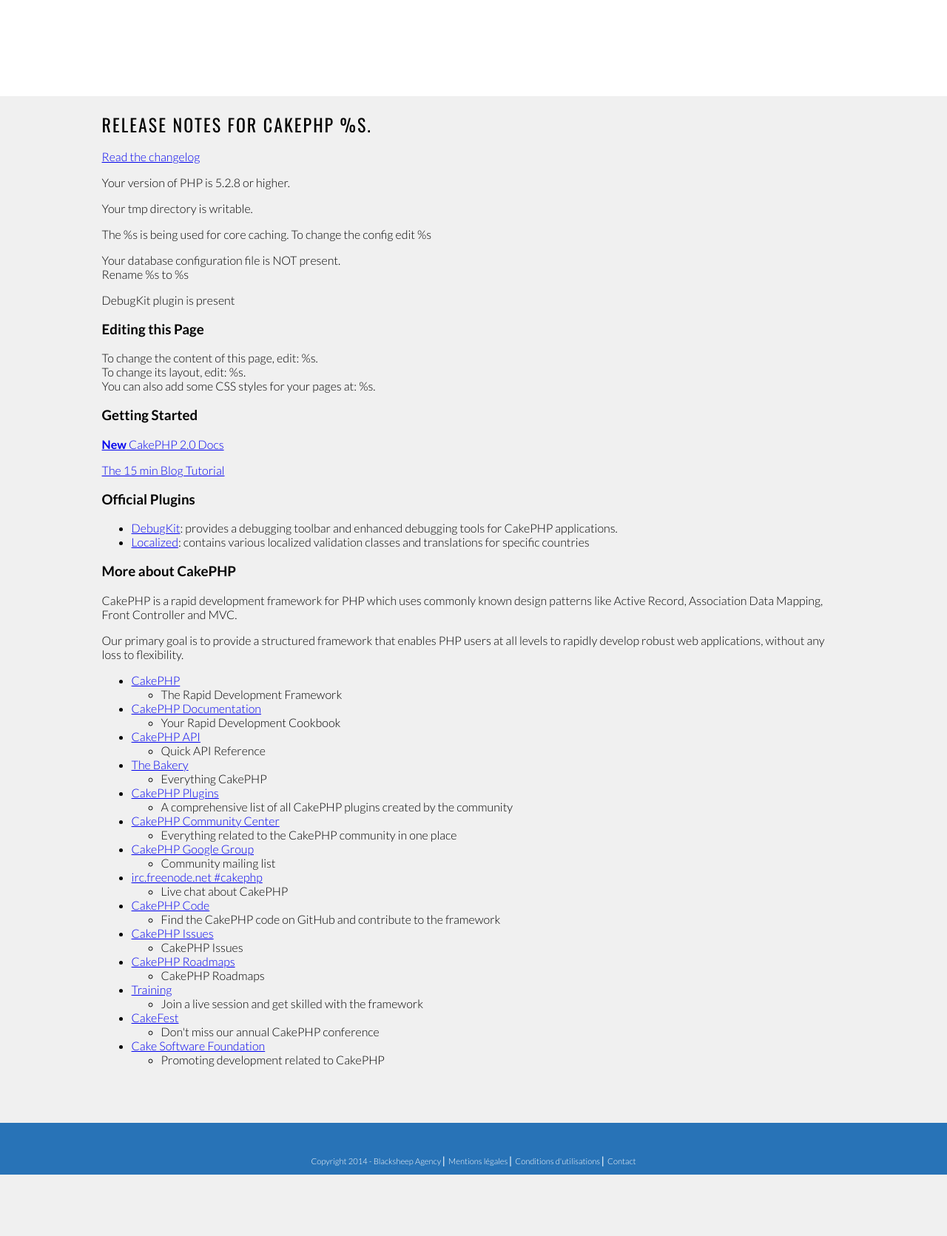
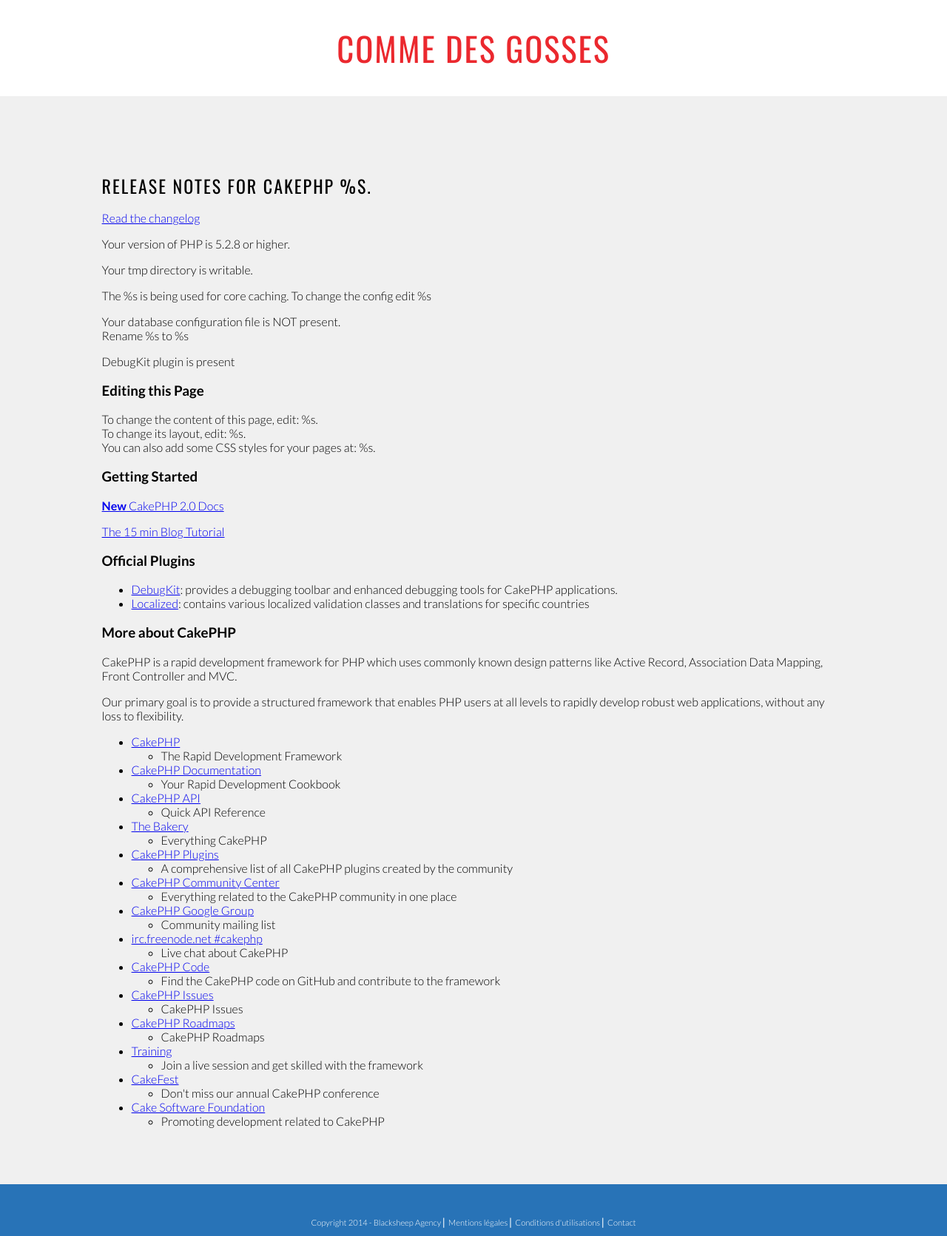
Before and after one commit to BlackSheepAgency/BlackSheep, a CakePHP app: the page made by app/View/Pages/home.ctp in a window 1280 px wide. Shown: the whole page at 74% size. Before the commit the page ends 1588 px from the top, so only its background shows below. Run offline with PHP 8.4 and a stand-in for CakePHP, Linux system fonts and the light colour scheme; the template is opened without the code that fills it, so the values that code supplies are empty; some libraries are stand-ins or nearby versions.

Commit message:
change home

```diff
--- a/app/View/Home/index.ctp
+++ b/app/View/Home/index.ctp
@@ -1,5 +1,5 @@
 <div class="wrapper">
-	<h1 class="nos">Ton papy c'est ton pote !</h1>
+	<h2 class="nos">Ton papy c'est ton pote !</h2>
 	<div class="timer">
 		<div id="defaultCountdown"></div>
 	</div>
--- a/app/View/Layouts/default.ctp
+++ b/app/View/Layouts/default.ctp
@@ -35,6 +35,7 @@
 	<div id="container">
 
 		<header id="header">
+			<h1>Comme des Gosses</h1>
 			<!--<a href="/BlackSheep/Home" id="logo">
 				<img src="img/logo.png"/>
 			</a>-->
--- a/app/webroot/css/index.css
+++ b/app/webroot/css/index.css
@@ -18,16 +18,25 @@
 body {
   font-family: "Lato";
   font-weight: 300;
+  /*
+  margin:0;
+  padding:0;
+  background: url(../img/vieille.jpg) no-repeat center fixed;
+  -webkit-background-size: cover;
+  -moz-background-size: cover;
+  -o-background-size: cover;
+  background-size: cover;
+  */
 }
 
-/* line 31, ../sass/index.scss */
+/* line 40, ../sass/index.scss */
 header {
   height: 130px;
   text-align: center;
   background: #fff;
 }
 
-/* line 38, ../sass/index.scss */
+/* line 47, ../sass/index.scss */
 footer {
   height: 70px;
   text-align: center;
@@ -35,7 +44,30 @@
   margin-top: 40px;
 }
 
-/* line 45, ../sass/index.scss */
+/* line 54, ../sass/index.scss */
+h1 {
+  font-family: "Oswald";
+  font-size: 2.8em;
+  text-transform: uppercase;
+  color: #eb282e;
+  font-weight: 400;
+  letter-spacing: 2px;
+  text-align: center;
+  margin-top: 0;
+  line-height: 130px;
+}
+
+/* line 66, ../sass/index.scss */
+h2 {
+  font-family: "Oswald";
+  font-size: 1.5em;
+  text-transform: uppercase;
+  font-weight: 400;
+  letter-spacing: 2px;
+  margin: 0;
+}
+
+/* line 75, ../sass/index.scss */
 #logo {
   width: 150px;
   height: 130px;
@@ -44,49 +76,49 @@
   display: block;
 }
 
-/* line 53, ../sass/index.scss */
+/* line 83, ../sass/index.scss */
 #content {
   width: 78.5%;
   margin: 0 auto;
-  padding: 20px 0 20px 0;
+  padding: 103px 0 20px 0;
 }
 
-/* line 59, ../sass/index.scss */
+/* line 89, ../sass/index.scss */
 .cap {
   text-align: center;
 }
 
-/* line 63, ../sass/index.scss */
+/* line 93, ../sass/index.scss */
 .red {
   color: red;
 }
 
-/* line 66, ../sass/index.scss */
+/* line 96, ../sass/index.scss */
 .green {
   color: green;
 }
 
-/* line 70, ../sass/index.scss */
+/* line 100, ../sass/index.scss */
 .orange {
   color: #ef9d33;
 }
 
-/* line 74, ../sass/index.scss */
+/* line 104, ../sass/index.scss */
 .valid-cap {
   margin-top: 25px;
 }
 
-/* line 78, ../sass/index.scss */
+/* line 108, ../sass/index.scss */
 .pas-cap {
   text-align: right;
 }
 
-/* line 82, ../sass/index.scss */
+/* line 112, ../sass/index.scss */
 .publish {
   text-align: left;
 }
 
-/* line 86, ../sass/index.scss */
+/* line 116, ../sass/index.scss */
 .publications {
   text-align: left;
   width: 800px;
@@ -94,23 +126,23 @@
   margin-top: 20px;
 }
 
-/* line 93, ../sass/index.scss */
+/* line 123, ../sass/index.scss */
 .publication_picture, .publication_txt {
   display: inline-block;
   vertical-align: top;
 }
 
-/* line 98, ../sass/index.scss */
+/* line 128, ../sass/index.scss */
 .publication_txt {
   margin-left: 15px;
 }
 
-/* line 102, ../sass/index.scss */
+/* line 132, ../sass/index.scss */
 .publication_pseudo {
   font-weight: bold;
 }
 
-/* line 106, ../sass/index.scss */
+/* line 136, ../sass/index.scss */
 .pop-up {
   width: 400px;
   background-color: #eee;
@@ -125,50 +157,50 @@
   margin-top: -200px;
   margin-left: -200px;
 }
-/* line 121, ../sass/index.scss */
+/* line 151, ../sass/index.scss */
 .pop-up.pop-up-publish form {
   border: 1px solid black;
 }
-/* line 126, ../sass/index.scss */
+/* line 156, ../sass/index.scss */
 .pop-up form {
   padding: 10px;
   margin-top: 10px;
 }
-/* line 130, ../sass/index.scss */
+/* line 160, ../sass/index.scss */
 .pop-up input {
   margin-bottom: 10px;
   /*font-style: italic;*/
   text-align: center;
 }
-/* line 135, ../sass/index.scss */
+/* line 165, ../sass/index.scss */
 .pop-up label {
   width: 100px;
 }
 
-/* line 141, ../sass/index.scss */
+/* line 171, ../sass/index.scss */
 .style_input {
   text-align: left;
   margin-top: 10px;
 }
-/* line 145, ../sass/index.scss */
+/* line 175, ../sass/index.scss */
 .style_input.style_input_submit {
   text-align: center;
 }
-/* line 149, ../sass/index.scss */
+/* line 179, ../sass/index.scss */
 .style_input label, .style_input input[type=text] {
   width: 100px;
   display: inline-block;
   text-align: left;
   vertical-align: top;
 }
-/* line 155, ../sass/index.scss */
+/* line 185, ../sass/index.scss */
 .style_input input[type=text], .style_input textarea {
   width: 200px;
   padding: 8px 10px 8px 3px;
   font-size: 15px;
 }
 
-/* line 162, ../sass/index.scss */
+/* line 192, ../sass/index.scss */
 .close {
   position: absolute;
   right: 9px;
@@ -182,41 +214,20 @@
 }
 
 /*--------LANDING PAGE-------*/
-/* line 176, ../sass/index.scss */
+/* line 206, ../sass/index.scss */
 .wrapper {
   width: 501px;
   margin: auto;
 }
 
-/* line 181, ../sass/index.scss */
-h1 {
-  font-family: "Oswald";
-  font-size: 2.42em;
-  text-transform: uppercase;
-  color: #fff;
-  font-weight: 400;
-  letter-spacing: 2px;
-  text-align: center;
-}
-
-/* line 191, ../sass/index.scss */
-h2 {
-  font-family: "Oswald";
-  font-size: 1.5em;
-  text-transform: uppercase;
-  font-weight: 400;
-  letter-spacing: 2px;
-  margin: 0;
-}
-
-/* line 200, ../sass/index.scss */
+/* line 211, ../sass/index.scss */
 .msg_reseaux {
   width: 50%;
   margin: auto;
   text-align: center;
   position: relative;
 }
-/* line 206, ../sass/index.scss */
+/* line 217, ../sass/index.scss */
 .msg_reseaux p {
   font-family: "Nothing You Could Do", cursive;
   font-size: 1.8em;
@@ -224,17 +235,17 @@
   height: 50px;
 }
 
-/* line 214, ../sass/index.scss */
+/* line 225, ../sass/index.scss */
 .jaune {
   color: #f9e367;
 }
 
-/* line 218, ../sass/index.scss */
+/* line 229, ../sass/index.scss */
 .bleu {
   color: #a3d7dc;
 }
 
-/* line 222, ../sass/index.scss */
+/* line 233, ../sass/index.scss */
 .frame {
   height: auto;
   position: relative;
@@ -244,50 +255,50 @@
   margin-bottom: 50px;
   border: solid 1px #ddd;
 }
-/* line 231, ../sass/index.scss */
+/* line 242, ../sass/index.scss */
 .frame p {
   font-family: "Lato";
   line-height: 1.4;
   font-weight: 300;
 }
 
-/* line 238, ../sass/index.scss */
+/* line 249, ../sass/index.scss */
 .reseaux {
   margin: auto;
   width: 50%;
   text-align: center;
 }
-/* line 243, ../sass/index.scss */
+/* line 254, ../sass/index.scss */
 .reseaux ul {
   margin-top: 4em;
   padding: 0;
 }
-/* line 249, ../sass/index.scss */
+/* line 260, ../sass/index.scss */
 .reseaux li {
   display: inline-block;
   list-style: none;
   padding-right: 0.6em;
 }
-/* line 256, ../sass/index.scss */
+/* line 267, ../sass/index.scss */
 .reseaux p {
   font-family: "Nothing You Could Do", cursive;
   font-size: 1.8em;
 }
-/* line 261, ../sass/index.scss */
+/* line 272, ../sass/index.scss */
 .reseaux a#fb_icon {
   background-image: url("../img/fb_icon.png");
   width: 40px;
   height: 40px;
   display: block;
 }
-/* line 268, ../sass/index.scss */
+/* line 279, ../sass/index.scss */
 .reseaux a#twitter_icon {
   background-image: url("../img/twitter_icon.png");
   width: 40px;
   height: 40px;
   display: block;
 }
-/* line 275, ../sass/index.scss */
+/* line 286, ../sass/index.scss */
 .reseaux a#youtube_icon {
   background-image: url("../img/youtube_icon.png");
   width: 40px;
@@ -295,69 +306,72 @@
   display: block;
 }
 
-/* line 283, ../sass/index.scss */
+/* line 294, ../sass/index.scss */
 .timer {
   position: relative;
   display: block;
   height: 100px;
 }
 
-/* line 289, ../sass/index.scss */
+/* line 300, ../sass/index.scss */
 #defaultCountdown span span:nth-child(1) span:first-child {
   border: solid 1px #2873b7;
 }
 
-/* line 292, ../sass/index.scss */
+/* line 303, ../sass/index.scss */
 #defaultCountdown span span:nth-child(2) span:first-child {
   border: solid 1px #8fc549;
 }
 
-/* line 295, ../sass/index.scss */
+/* line 306, ../sass/index.scss */
 #defaultCountdown span span:nth-child(3) span:first-child {
   border: solid 1px #ef9d33;
 }
 
-/* line 298, ../sass/index.scss */
+/* line 309, ../sass/index.scss */
 #defaultCountdown span span:nth-child(4) span:first-child {
   border: solid 1px #eb282e;
 }
 
-/* line 302, ../sass/index.scss */
+/* line 313, ../sass/index.scss */
 .countdown-period {
   color: white;
 }
 
-/* line 306, ../sass/index.scss */
+/* line 317, ../sass/index.scss */
 .lancement {
   color: #eb282e;
 }
 
-/* line 310, ../sass/index.scss */
+/* line 321, ../sass/index.scss */
 .nos {
   color: #ef9d33;
+  font-size: 2.3em;
+  text-align: center;
+  margin-bottom: 20px;
 }
 
-/* line 314, ../sass/index.scss */
+/* line 328, ../sass/index.scss */
 #defaultCountdown span span:nth-child(1) .countdown-period {
   background-color: #2873b7;
 }
 
-/* line 317, ../sass/index.scss */
+/* line 331, ../sass/index.scss */
 #defaultCountdown span span:nth-child(2) .countdown-period {
   background-color: #8fc549;
 }
 
-/* line 320, ../sass/index.scss */
+/* line 334, ../sass/index.scss */
 #defaultCountdown span span:nth-child(3) .countdown-period {
   background-color: #ef9d33;
 }
 
-/* line 323, ../sass/index.scss */
+/* line 337, ../sass/index.scss */
 #defaultCountdown span span:nth-child(4) .countdown-period {
   background-color: #eb282e;
 }
 
-/* line 327, ../sass/index.scss */
+/* line 341, ../sass/index.scss */
 .mentions {
   width: 50%;
   color: #fff;
@@ -369,7 +383,7 @@
   top: 45px;
   position: relative;
 }
-/* line 338, ../sass/index.scss */
+/* line 352, ../sass/index.scss */
 .mentions a {
   text-decoration: none;
   color: #fff;
--- a/app/webroot/sass/index.scss
+++ b/app/webroot/sass/index.scss
@@ -26,6 +26,15 @@
 body {
 	font-family: "Lato";
 	font-weight: 300;
+	/*
+	margin:0;
+	padding:0;
+	background: url(../img/vieille.jpg) no-repeat center fixed;
+	-webkit-background-size: cover;
+	-moz-background-size: cover;
+	-o-background-size: cover;
+	background-size: cover;
+	*/
 }
 
 header {
@@ -42,6 +51,27 @@
 	margin-top:40px;
 }
 
+h1{
+	font-family: "Oswald";
+	font-size: 2.8em;
+	text-transform: uppercase;
+	color: $rouge;
+	font-weight: 400;
+	letter-spacing: 2px;
+	text-align: center;
+	margin-top: 0;
+	line-height: 130px;
+}
+
+h2{
+	font-family: "Oswald";
+	font-size: 1.5em;
+	text-transform: uppercase;
+	font-weight: 400;
+	letter-spacing: 2px;
+	margin:0;
+}
+
 #logo{
 	width:150px;
 	height:130px;
@@ -53,7 +83,7 @@
 #content {
 	width: 78.5%;
 	margin: 0 auto;
-	padding:20px 0 20px 0;
+	padding: 103px 0 20px 0;
 }
 
 .cap {
@@ -178,25 +208,6 @@
 	margin:auto;
 }
 
-h1{
-	font-family: "Oswald";
-	font-size: 2.42em;
-	text-transform: uppercase;
-	color:#fff;
-	font-weight: 400;
-	letter-spacing: 2px;
-	text-align: center;
-}
-
-h2{
-	font-family: "Oswald";
-	font-size: 1.5em;
-	text-transform: uppercase;
-	font-weight: 400;
-	letter-spacing: 2px;
-	margin:0;
-}
-
 .msg_reseaux{
 	width:50%;
 	margin:auto;
@@ -309,6 +320,9 @@
 
 .nos {
 	color: #ef9d33;
+	font-size: 2.3em;
+	text-align: center;
+	margin-bottom: 20px;
 }
 
 #defaultCountdown span span:nth-child(1) .countdown-period {
```
Also changed, not shown: app/webroot/img/funnygrandma.jpg (added), app/webroot/img/vieille.jpg (added).
